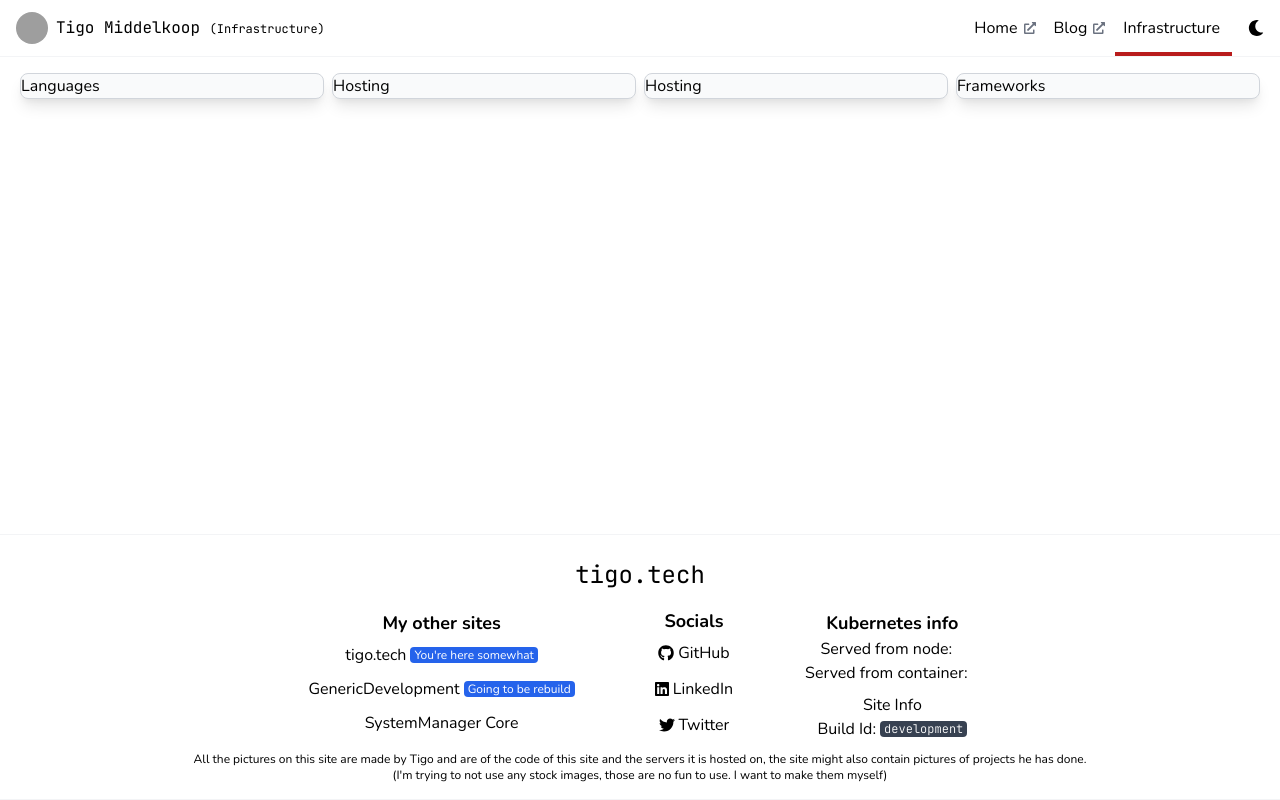
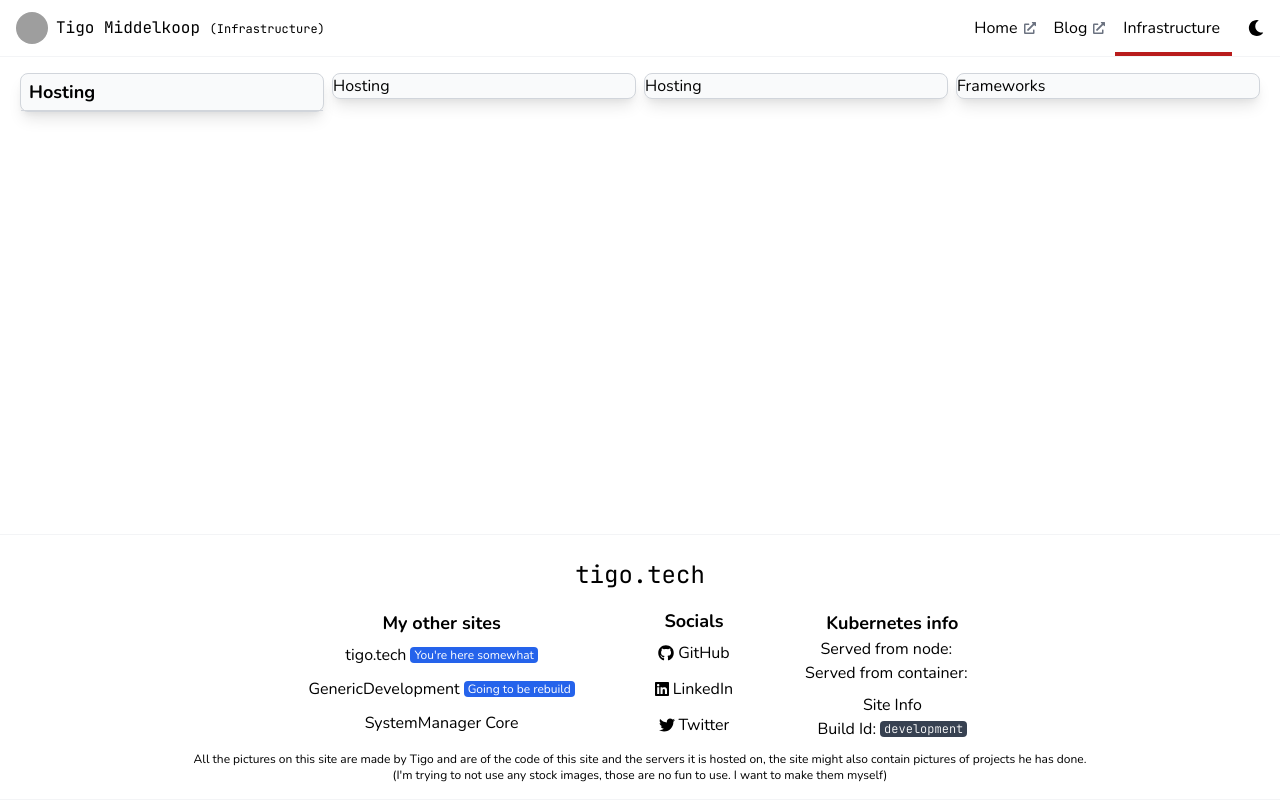
Before and after one commit to tigomiddelkoop/infra, a Next.js app: page / in a window 1280 px wide. Built offline with nearby package versions, Linux system fonts and the light colour scheme; grey boxes are pictures that could not be loaded.

Commit message:
Add more styling,

```diff
--- a/package.json
+++ b/package.json
@@ -3,7 +3,7 @@
   "version": "0.1.0",
   "private": true,
   "scripts": {
-    "dev": "next dev -p 3001",
+    "dev": "next dev",
     "build": "next build",
     "start": "next start"
   },
--- a/src/pages/index.tsx
+++ b/src/pages/index.tsx
@@ -1,5 +1,6 @@
 import Head from 'next/head'
 import Card from "../components/card";
+import CardTitle from "../components/cardtitle";
 
 export default function Home() {
     return (
@@ -14,7 +15,7 @@ export default function Home() {
 
                 <div className={"rounded-lg w-96 mb-4 md:mx-1"}>
                     <Card>
-                        <p>Languages</p>
+                        <CardTitle>Hosting</CardTitle>
                     </Card>
                 </div>
                 <div className={"rounded-lg w-96 mb-4 md:mx-1"}>
```
